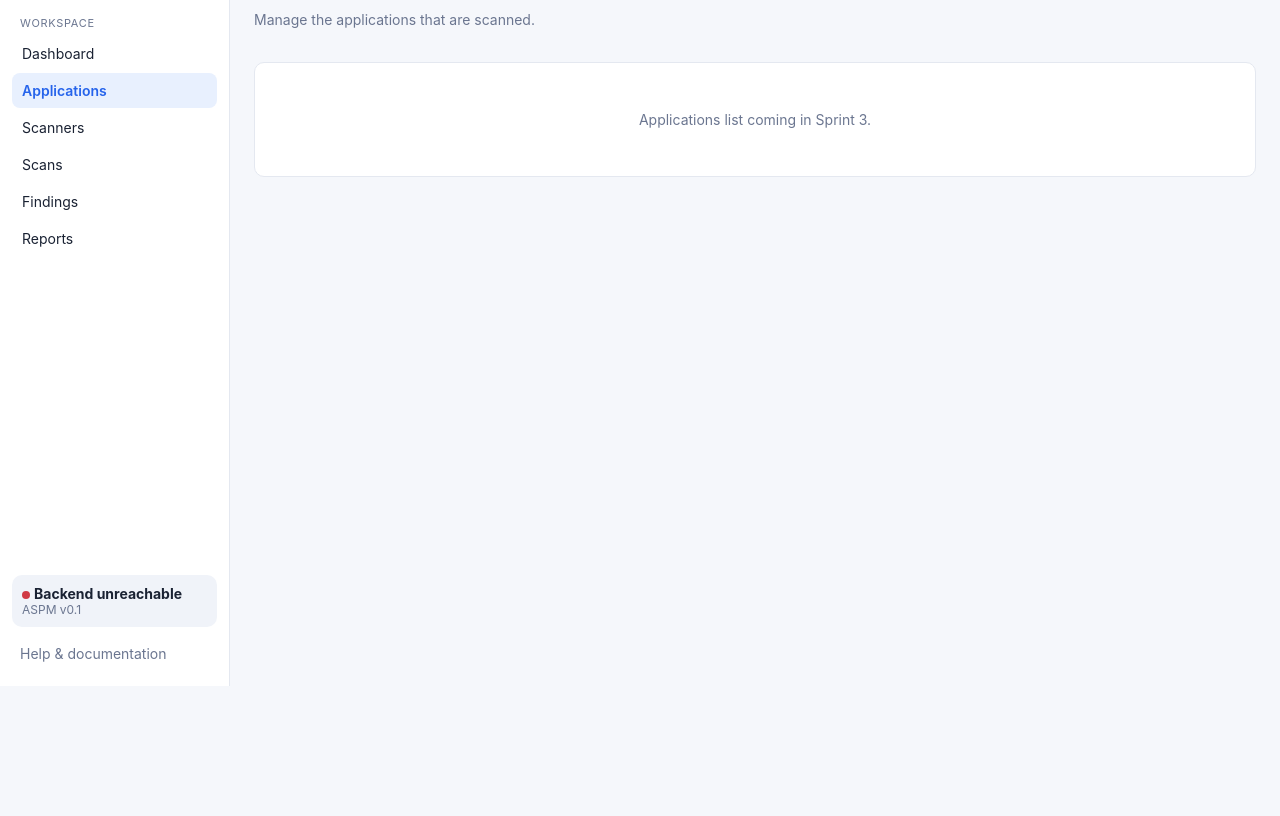
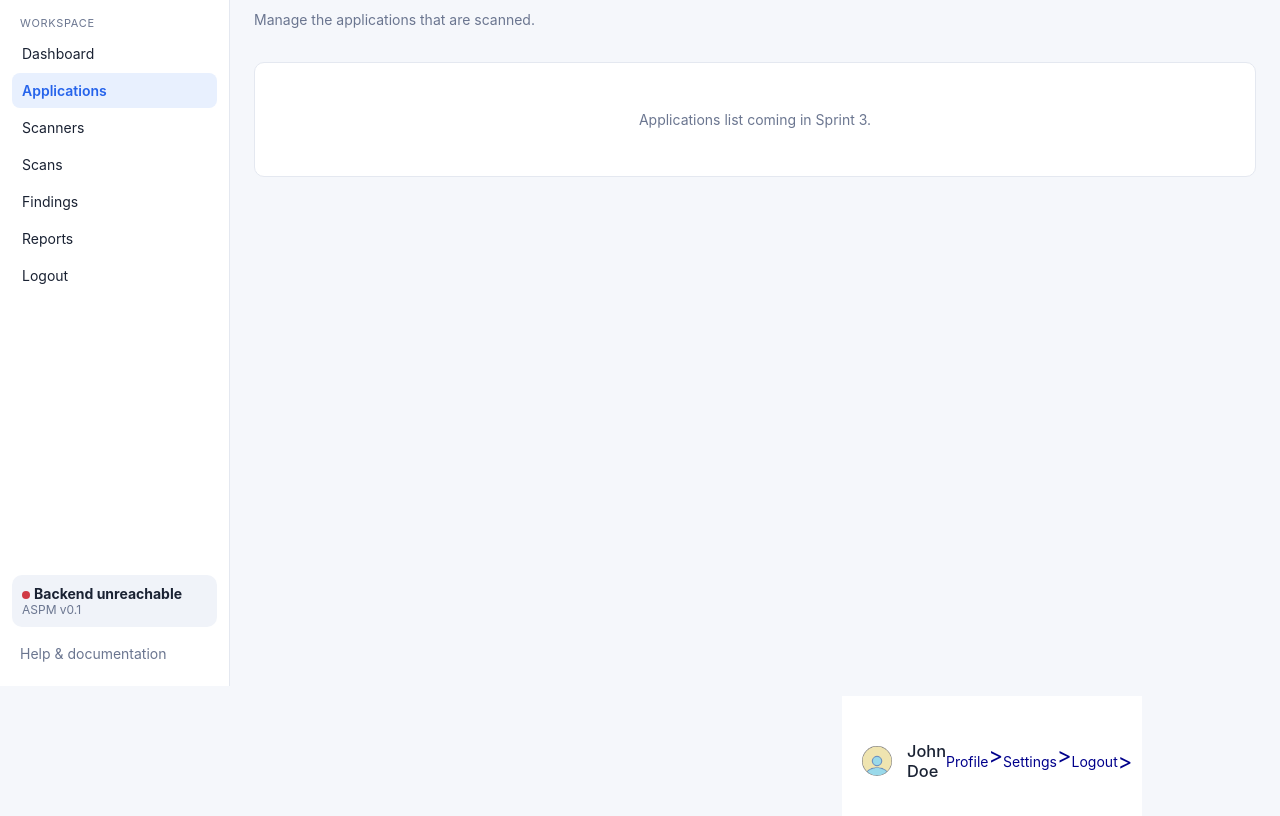
Before and after one commit to TheNerd123/ASPM-Project, a plain HTML site: page frontend/applications.html in a window 1280 px wide. Shown: the part 114-930 px from the top of the page. Before the commit the page ends 800 px from the top, so only its background shows below. Drawn offline with Linux system fonts and the light colour scheme; no server answers.

Commit message:
Add logout.

```diff
--- a/frontend/applications.html
+++ b/frontend/applications.html
@@ -9,6 +9,29 @@
 <body data-page="applications" data-title="Applications">
   <main id="content">
     <div class="page-head">
+
+      <div class = "sub-menu-wrap" id = "subMenu">
+        <div class = "sub-menu">
+          <div class = "user-info">
+            <img src = "images/Default_Profile_Picture.png">
+            <h3>John Doe</h3>
+            <hr>
+            <a href = "#" class = "sub-menu-link">
+              <p>Profile<p>
+              <span>></span>
+            </a>
+            <a href = "#" class = "sub-menu-link">
+              <p>Settings<p>
+              <span>></span>
+            </a>
+            <a href = "#" class = "sub-menu-link">
+              <p>Logout<p>
+              <span>></span>
+            </a>
+          </div>
+        </div>
+      </div>
+
       <div>
         <h1>Applications</h1>
         <p class="muted">Manage the applications that are scanned.</p>
@@ -20,5 +43,12 @@
   <script src="js/config.js"></script>
   <script src="js/api.js"></script>
   <script src="js/layout.js"></script>
+  <script>
+  let subMenu = document.getElementById("subMenu");
+
+  function toggleMenu() {
+    subMenu.classList.toggle("open-menu");
+  }
+  </script>
 </body>
 </html>
--- a/frontend/css/style.css
+++ b/frontend/css/style.css
@@ -75,6 +75,18 @@ small { display: block; font-size: 12px; color: var(--muted); }
 }
 .avatar.sq { border-radius: 6px; width: 28px; height: 28px; background: #e6f4f1; color: var(--teal); }
 #content { padding: 24px; }
+.sub-menu-wrap { position:absolute; top: 100%; right: 10%; width: 320px; max-height: 400px; overflow: hidden; transition: max-height 0.5s;}
+.sub-menu-wrap.open-menu { max-height: 0px;}
+.sub-menu { background: white; padding: 20px; margin: 10px;}
+.sub-menu hr { border: 0; height: 1px; width: 100%; background-color: gray; margin: 15px 0 10px;}
+.sub-menu-link {display: flex; align-items: center; text-decoration: none; color: darkblue; margin: 12px 0}
+.sub-menu-link p {width: 100%;}
+.sub-menu-link span {font-size: 22px;}
+.sub-menu-link:hover span { transform: translateX(5px)}
+.sub-menu-link:hover p {font-weight: 600;}
+.user-info { display: flex; align-items: center;}
+.user-info h3 { font-weight: 500;}
+.user-info img { width: 30px; border-radius: 50%; margin-right: 15px;}
 
 /* ---------- Components ---------- */
 .page-head { display: flex; justify-content: space-between; align-items: flex-start; gap: 16px; flex-wrap: wrap; margin-bottom: 20px; }
--- a/frontend/js/layout.js
+++ b/frontend/js/layout.js
@@ -7,7 +7,8 @@
     { id: "scanners",     label: "Scanners",     href: "scanners.html" },
     { id: "scans",        label: "Scans",        href: "scans.html" },
     { id: "findings",     label: "Findings",     href: "findings.html" },
-    { id: "reports",      label: "Reports",      href: "reports.html" }
+    { id: "reports",      label: "Reports",      href: "reports.html" },
+    { id: "logout",       label: "Logout",       href: "logout.html" }
   ];
 
   const page = document.body.dataset.page;
@@ -40,9 +41,40 @@
       <header class="topbar">
         <div>Workspace &gt; <strong>${title}</strong></div>
         <div class="user">
-          <span class="avatar">JD</span>
+          <span class="avatar" onclick = "toggleMenu()">JD</span>
           <div><strong>John Doe</strong><small>Security administrator</small></div>
         </div>
+
+      <div class = "sub-menu-wrap" id = "subMenu">
+        <div class = "sub-menu">
+          <div class = "user-info">
+            <img src = "images/Default_Profile_Picture.png">
+            <h3>John Doe</h3>
+            <hr>
+            <a href = "#" class = "sub-menu-link">
+              <p>Profile<p>
+              <span>></span>
+            </a>
+            <a href = "#" class = "sub-menu-link">
+              <p>Settings<p>
+              <span>></span>
+            </a>
+            <a href = "#" class = "sub-menu-link">
+              <p>Logout<p>
+              <span>></span>
+            </a>
+          </div>
+        </div>
+      </div>
+
+  <script>
+  let subMenu = document.getElementById("subMenu");
+
+  function toggleMenu() {
+    subMenu.classList.toggle("open-menu");
+  }
+  </script>
+
       </header>
     </div>`;
 
@@ -57,3 +89,12 @@
     .then(() => { dot.className = "dot up"; text.textContent = "Platform operational"; })
     .catch(() => { dot.className = "dot down"; text.textContent = "Backend unreachable"; });
 })();
+
+//For hiding and revealing menu when clicking on user image.
+/*
+let subMenu = document.getElementById("subMenu");
+
+function toggleMenu() {
+  subMenu.classList.toggle("open-menu");
+}
+*/
```
Also changed, not shown: frontend/logout.html (added, +15 -0 lines), frontend/images/Default_Profile_Picture.png (added), 1 other file.
